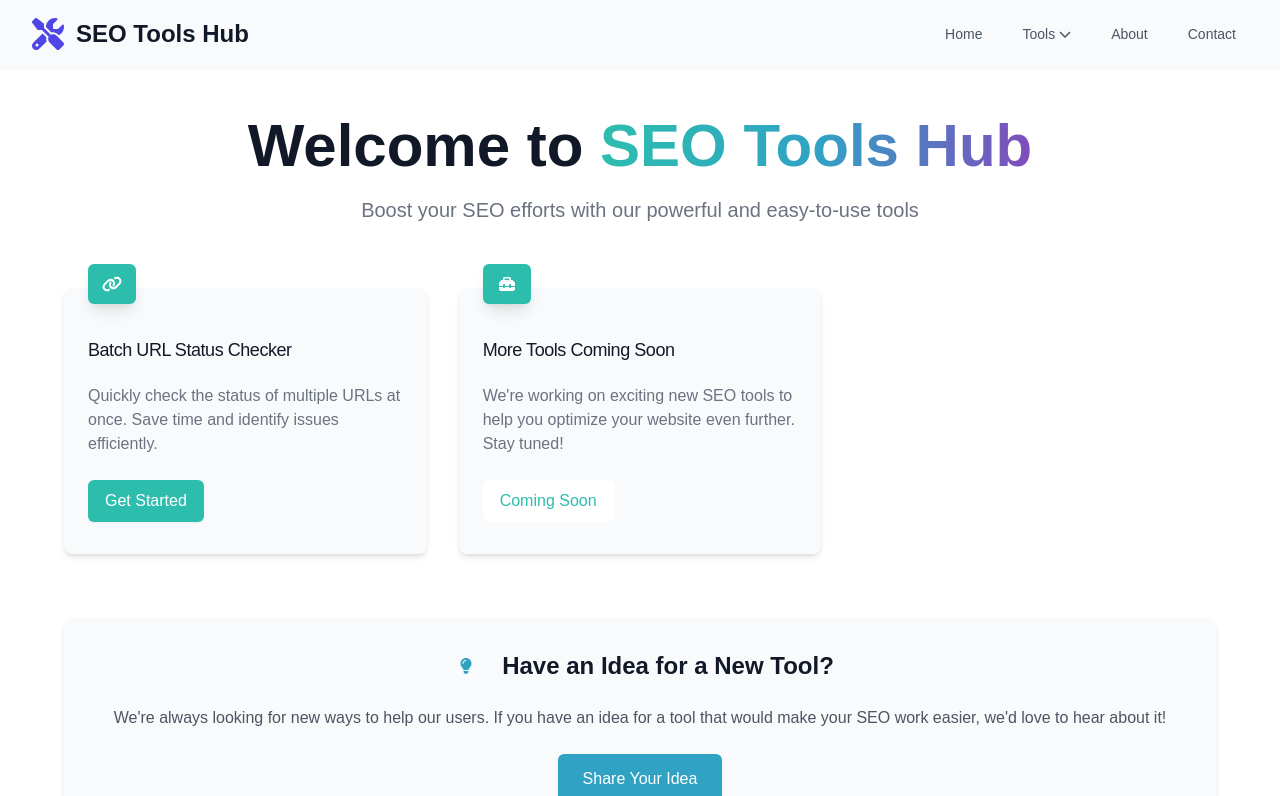
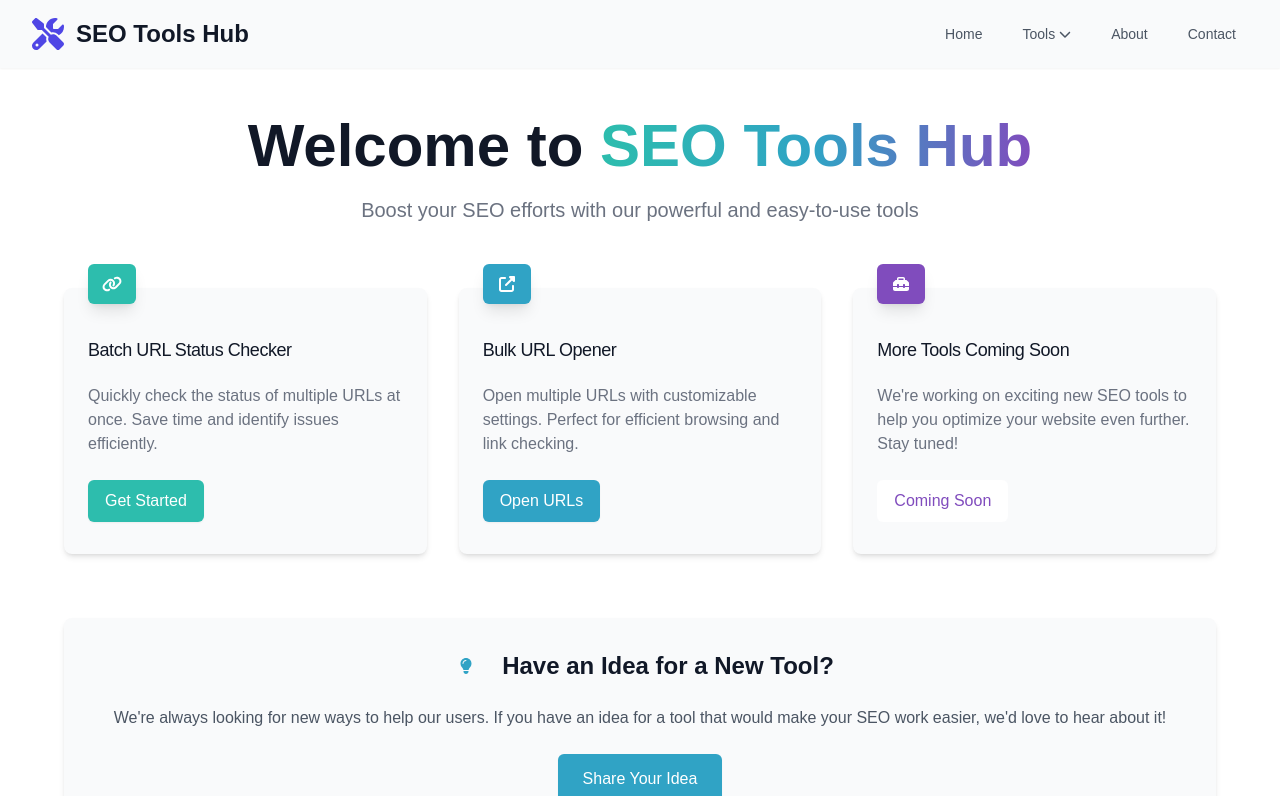
Before and after one commit to AminForou/seo-platform-frontend, a Next.js app: page / in a window 1280 px wide. Shown: the top 796 px of the page. Built offline with nearby package versions, Linux system fonts and the light colour scheme; no server answers.

Commit message:
bulk url opener added to homepage

```diff
--- a/app/page.tsx
+++ b/app/page.tsx
@@ -2,7 +2,7 @@
 
 import { Metadata } from 'next';
 import { FontAwesomeIcon } from '@fortawesome/react-fontawesome';
-import { faLink, faToolbox, faLightbulb } from '@fortawesome/free-solid-svg-icons';
+import { faLink, faToolbox, faLightbulb, faExternalLinkAlt } from '@fortawesome/free-solid-svg-icons';
 import '@fortawesome/fontawesome-svg-core/styles.css'; // Import the CSS
 import './fontawesome'; // Import FontAwesome configuration
 
@@ -33,6 +33,7 @@ export default function Home() {
 
       <div className="mt-10">
         <div className="grid grid-cols-1 gap-8 sm:grid-cols-2 lg:grid-cols-3">
+          {/* Batch URL Status Checker */}
           <div className="pt-6">
             <div className="flow-root bg-[#f9fafb] rounded-lg px-6 pb-8 shadow-md hover:shadow-lg transition-shadow duration-300">
               <div className="-mt-6">
@@ -59,11 +60,39 @@ export default function Home() {
             </div>
           </div>
 
+          {/* Bulk URL Opener */}
           <div className="pt-6">
             <div className="flow-root bg-[#f9fafb] rounded-lg px-6 pb-8 shadow-md hover:shadow-lg transition-shadow duration-300">
               <div className="-mt-6">
                 <div>
-                  <span className="inline-flex items-center justify-center p-3 rounded-md shadow-lg bg-[#2dbdad]">
+                  <span className="inline-flex items-center justify-center p-3 rounded-md shadow-lg bg-[#30a3c5]">
+                    <FontAwesomeIcon icon={faExternalLinkAlt} className="h-6 w-6 text-white" />
+                  </span>
+                </div>
+                <h3 className="mt-8 text-lg font-medium text-gray-900 tracking-tight">
+                  Bulk URL Opener
+                </h3>
+                <p className="mt-5 text-base text-gray-500">
+                  Open multiple URLs with customizable settings. Perfect for efficient browsing and link checking.
+                </p>
+                <div className="mt-6">
+                  <a
+                    href="/tools/bulk-url-opener"
+                    className="inline-flex items-center px-4 py-2 border border-transparent text-base font-medium rounded-md shadow-sm text-white bg-[#30a3c5] hover:bg-[#2b92b1] transition-colors duration-300"
+                  >
+                    Open URLs
+                  </a>
+                </div>
+              </div>
+            </div>
+          </div>
+
+          {/* More Tools Coming Soon */}
+          <div className="pt-6">
+            <div className="flow-root bg-[#f9fafb] rounded-lg px-6 pb-8 shadow-md hover:shadow-lg transition-shadow duration-300">
+              <div className="-mt-6">
+                <div>
+                  <span className="inline-flex items-center justify-center p-3 rounded-md shadow-lg bg-[#804cbd]">
                     <FontAwesomeIcon icon={faToolbox} className="h-6 w-6 text-white" />
                   </span>
                 </div>
@@ -74,7 +103,7 @@ export default function Home() {
                   We&apos;re working on exciting new SEO tools to help you optimize your website even further. Stay tuned!
                 </p>
                 <div className="mt-6">
-                  <span className="inline-flex items-center px-4 py-2 border border-transparent text-base font-medium rounded-md text-[#2dbdad] bg-white">
+                  <span className="inline-flex items-center px-4 py-2 border border-transparent text-base font-medium rounded-md text-[#804cbd] bg-white">
                     Coming Soon
                   </span>
                 </div>
```
